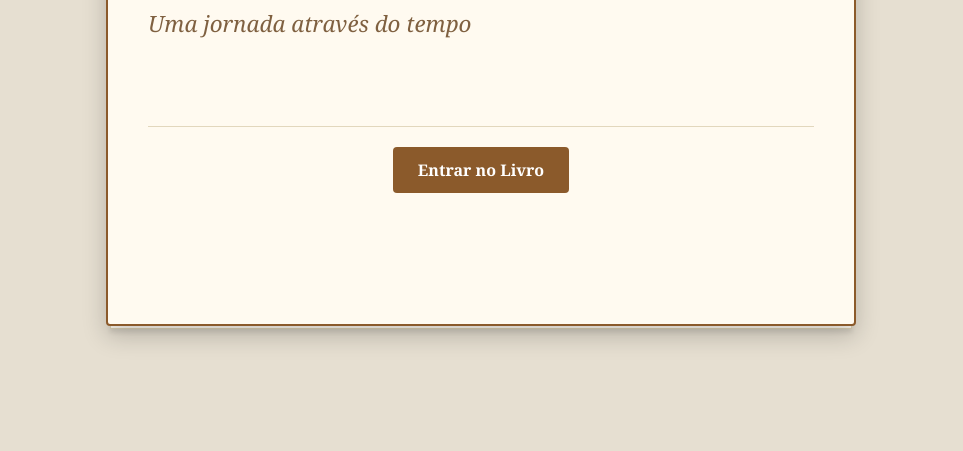
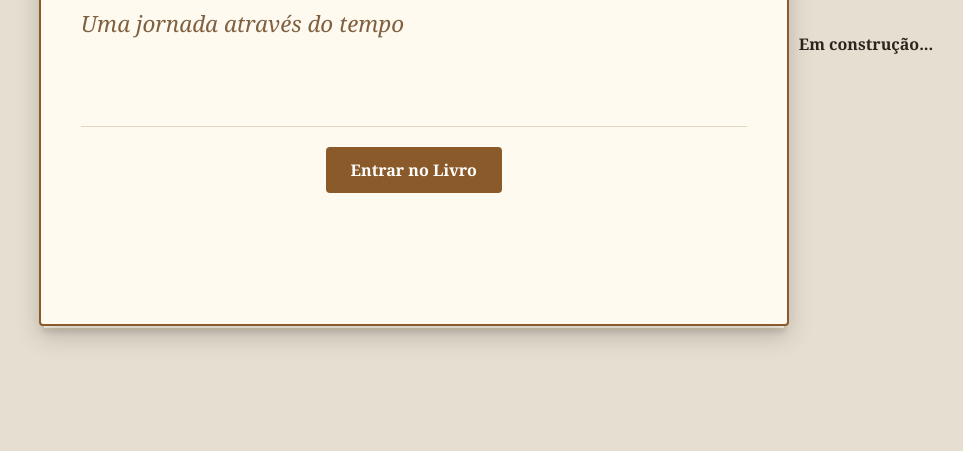
Before and after one commit to marcelooliveira8052668-cyber/livro-digital, a plain HTML site: page index.html in a window 1280 px wide. Shown: the part 349-800 px from the top of the page, without its empty margins (159-1122 px from the left). Drawn offline with Linux system fonts and the light colour scheme.

Commit message:
Update index.html

```diff
--- a/index.html
+++ b/index.html
@@ -286,6 +286,7 @@
         </button>
       </div>
     </div>
+    <p><strong>Em construção...</strong></p>
 
     <!-- 2. SUMÁRIO (ÍNDICE) -->
     <div id="sumario" class="page">
```
